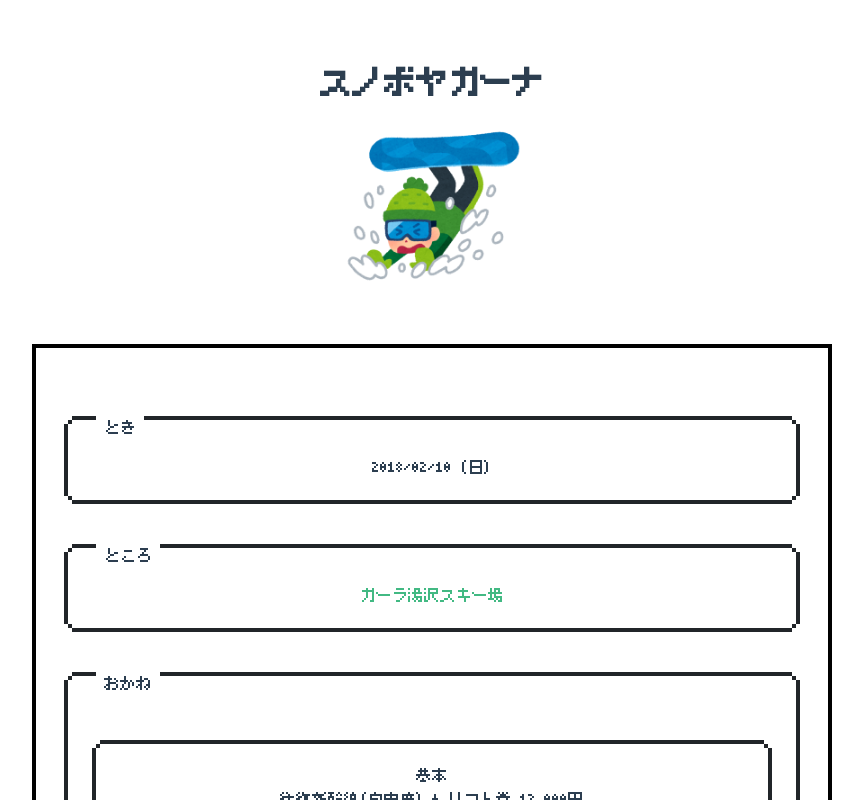
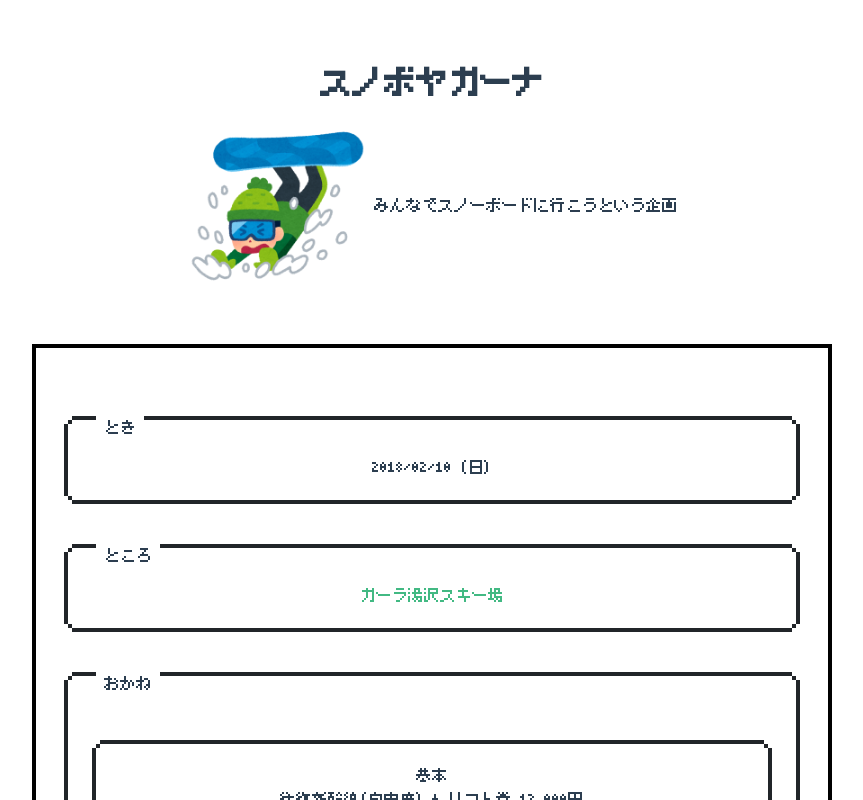
Before and after one commit to nekottyo/t2-snowboard, a Vue app: page / in a window 1280 px wide. Shown: the top 800 px of the page, without its empty margins (208-1071 px from the left). Built offline with nearby package versions, Linux system fonts and the light colour scheme.

Commit message:
Add description

```diff
--- a/src/App.vue
+++ b/src/App.vue
@@ -2,6 +2,7 @@
   <div id="app">
     <h1>スノボヤガーナ</h1>
     <img alt="Snow Board" src="./assets/snowboard.png" />
+    みんなでスノーボードに行こうという企画
     <HelloWorld />
     <Footer />
   </div>
```
